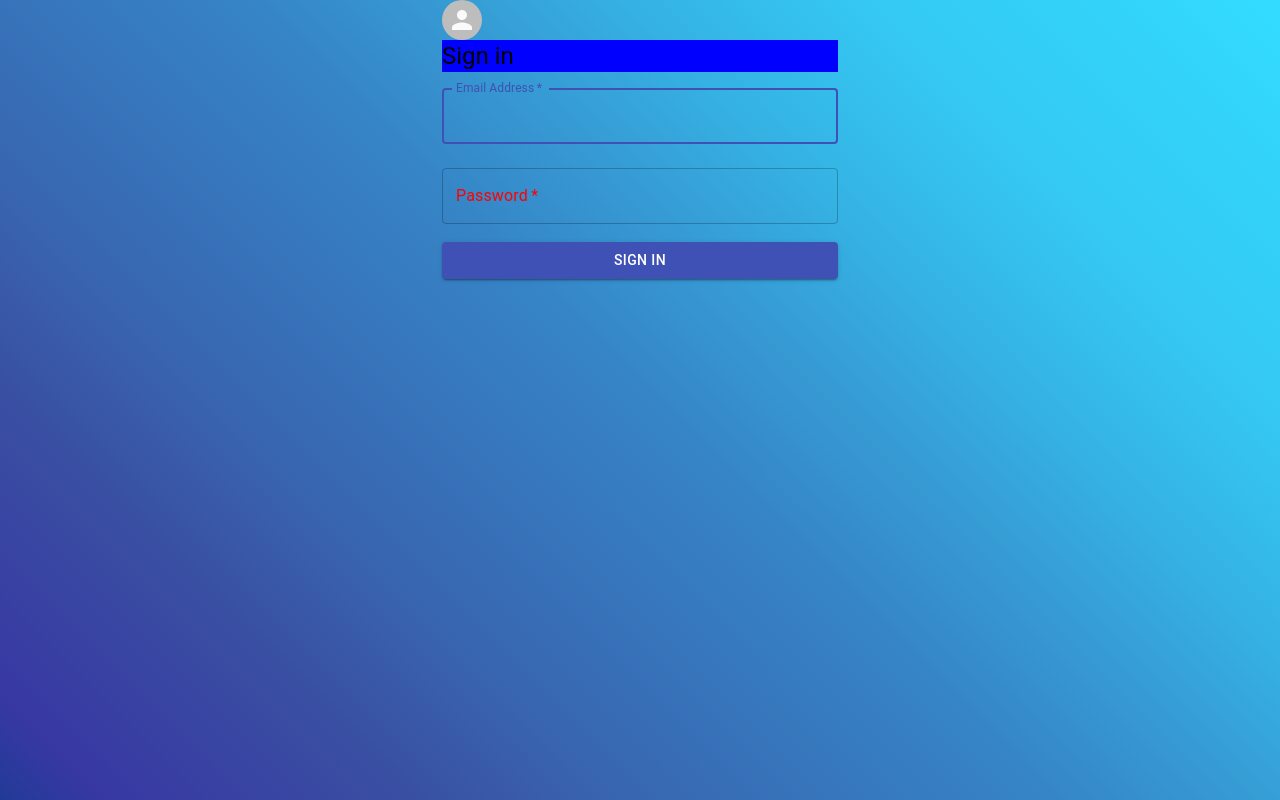
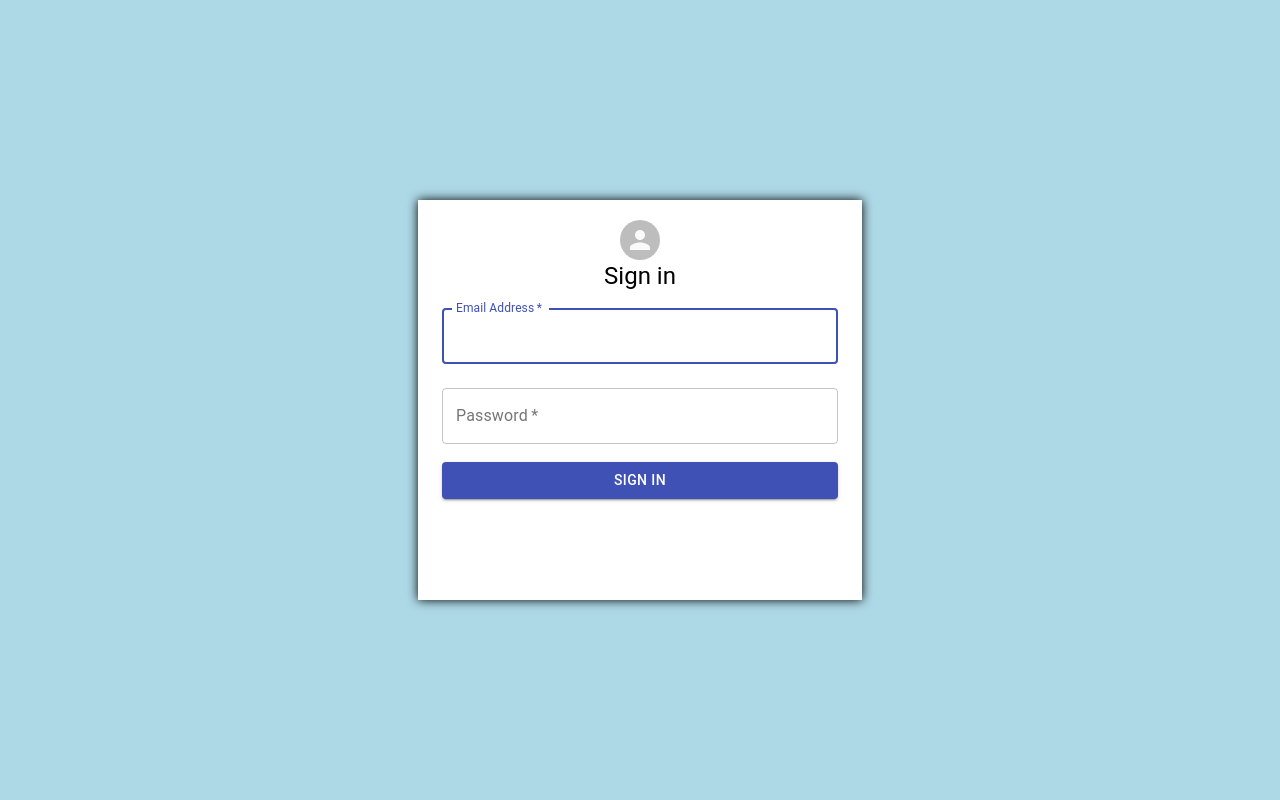
Before and after one commit to marioalvarez32/InventoryApp, a React app: page / in a window 1280 px wide. Built offline with nearby package versions, Linux system fonts and the light colour scheme.

Commit message:
For Debugging

```diff
--- a/src/comp/App.jsx
+++ b/src/comp/App.jsx
@@ -1,17 +1,21 @@
 import React, { Component } from 'react';
+import { BrowserRouter, Route } from 'react-router-dom';
+import SignIn from './Signin';
 import SellerPage from './pages/sellerpage/SellerPage';
-import Signin from './Signin';
 
 class App extends Component {
   // eslint-disable-next-line no-useless-constructor
-  constructor() {
-    super();
+  constructor(props) {
+    super(props);
   }
 
   render() {
     return (
       <div className="full-height">
-        <Signin />
+        <BrowserRouter>
+          <Route path="/" component={SignIn} />
+          <Route exact path="/SellerPage" component={SellerPage} />
+        </BrowserRouter>
       </div>
     );
   }
--- a/src/comp/Signin.jsx
+++ b/src/comp/Signin.jsx
@@ -5,6 +5,7 @@ import Avatar from '@material-ui/core/Avatar';
 import Typography from '@material-ui/core/Typography';
 import './Styles/signIn.css';
 import Container from '@material-ui/core/Container';
+import { Redirect } from 'react-router-dom';
 
 export class Signin extends Component {
   constructor(props) {
@@ -12,19 +13,30 @@ export class Signin extends Component {
     this.state = {
       username: '',
       password: '',
+      // userSeller: {
+      //   username: 'seller',
+      //   password: 'seller1',
+      //   error: '',
+      // },
     };
   }
 
   // Method to handle the submission of the form
   handleSubmit = (e) => {
-    // const { username, password } = this.state;
+    const { username, password } = this.state;
     e.preventDefault();
-
     this.setState({
       [e.target.name]: e.target.value,
     });
+    const hardcodedCred = {
+      username: 'seller',
+      password: 'seller1',
+    };
+    if (username === hardcodedCred.username && password === hardcodedCred.password) {
+      <Redirect to="/SellerPage" />;
       // eslint-disable-next-line no-console
-    console.log(this.state);
+      console.log(password);
+    }
   };
 
   // method to handle the changes in the form
@@ -50,9 +62,12 @@ export class Signin extends Component {
     return (
       <div className="sign-in">
         <div className="sign-in__container">
+          <div className="sign-in__box">
             <Container component="main" maxWidth="xs">
-            <Avatar className="sign-in__avatar" />
-            <Typography component="h1" variant="h5" className="sign-avatar">
+              <div className="sign-in__avatar">
+                <Avatar />
+              </div>
+              <Typography component="h1" variant="h5">
                 Sign in
               </Typography>
               <form onSubmit={this.handleSubmit}>
@@ -102,6 +117,7 @@ export class Signin extends Component {
             </Container>
           </div>
         </div>
+      </div>
     );
   }
 }
--- a/src/comp/Styles/signIn.css
+++ b/src/comp/Styles/signIn.css
@@ -1,27 +1,43 @@
 .sign-topography {
-  text-align: center;
+  justify-content: center;
 }
 
 .sign-avatar {
   margin-right: '170px';
-  background-color: blue;
   margin-top: '300px';
-  margin-left: '170px';
+  text-align: center;
+  justify-content: center;
 }
 
 .sign-in__container {
   display: flex;
   justify-content: center;
-  /* align-items: center; */
+  align-items: center;
   height: 100%;
+  background-color: lightblue;
+}
+.MuiTypography-root {
+  align-items: center;
+  color: black;
+  justify-content: center;
+  display: flex;
+  margin-left: 50%;
 }
 .sign-in {
   height: 100%;
 }
-
+.sign-in__container .sign-in__box {
+  box-sizing: border-box;
+  box-shadow: 0 0 10px;
+  height: 400px;
+  padding-top: 20px;
+  background-color: white;
+}
 .sign-in__avatar {
+  display: flex;
+  justify-content: center;
 }
 
-.sign-in__container .MuiFormLabel-root {
-  color: red;
+.sign-in__container .MuiContainer-root {
+  justify-content: center;
 }
--- a/src/comp/pages/sellerpage/SellerPage.jsx
+++ b/src/comp/pages/sellerpage/SellerPage.jsx
@@ -6,8 +6,8 @@ import Cart from './cart/Cart';
 import Summary from './summary/Summary';
 
 class SellerPage extends Component {
-  constructor(props) {
-    super(props);
+  constructor() {
+    super();
   }
 
   render() {
--- a/src/comp/pages/sellerpage/toolbar/Toolbar.jsx
+++ b/src/comp/pages/sellerpage/toolbar/Toolbar.jsx
@@ -14,11 +14,11 @@ class Toolbar extends React.Component {
     return (
       <div className="toolbar">
         <div className="toolbar__container">
-          <div className="toolbar__controls"></div>
+          <div className="toolbar__controls" />
           <div className="toolbar__title">Seller Page</div>
           <div className="toolbar__tools">
-            <div></div>
-            <div></div>
+            <div />
+            <div />
             <TextField id="item-search" type="string" label="Search" variant="outlined" />
           </div>
         </div>
```
Lines whose indentation alone changed are shown as unchanged.
